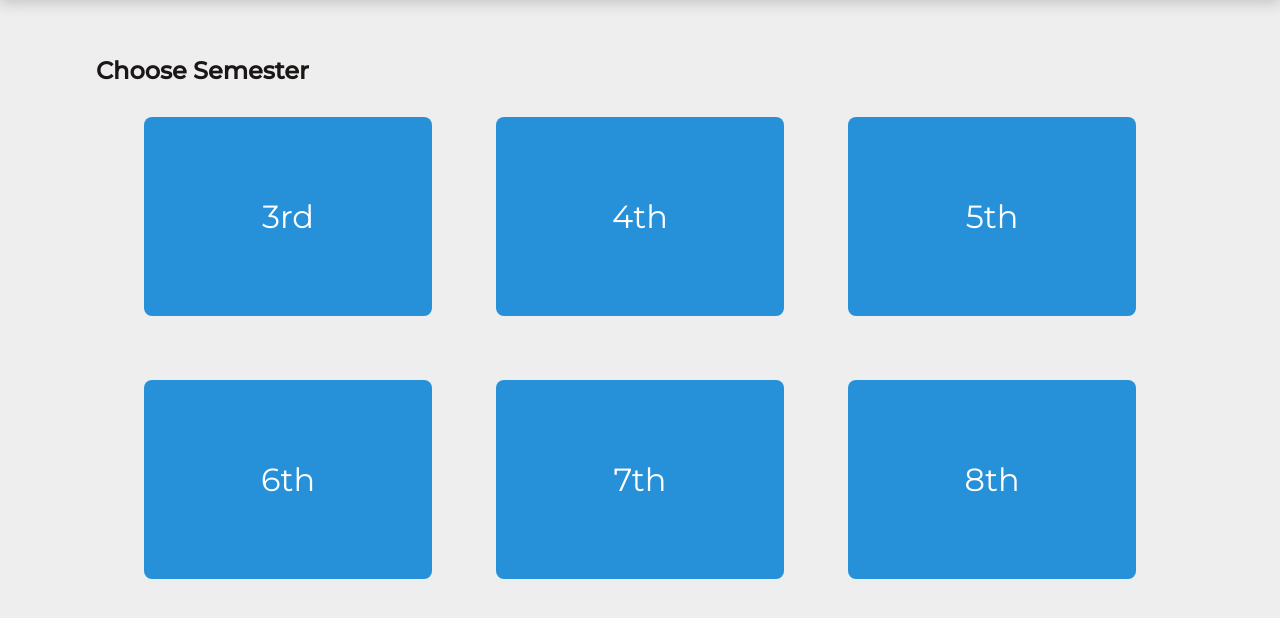
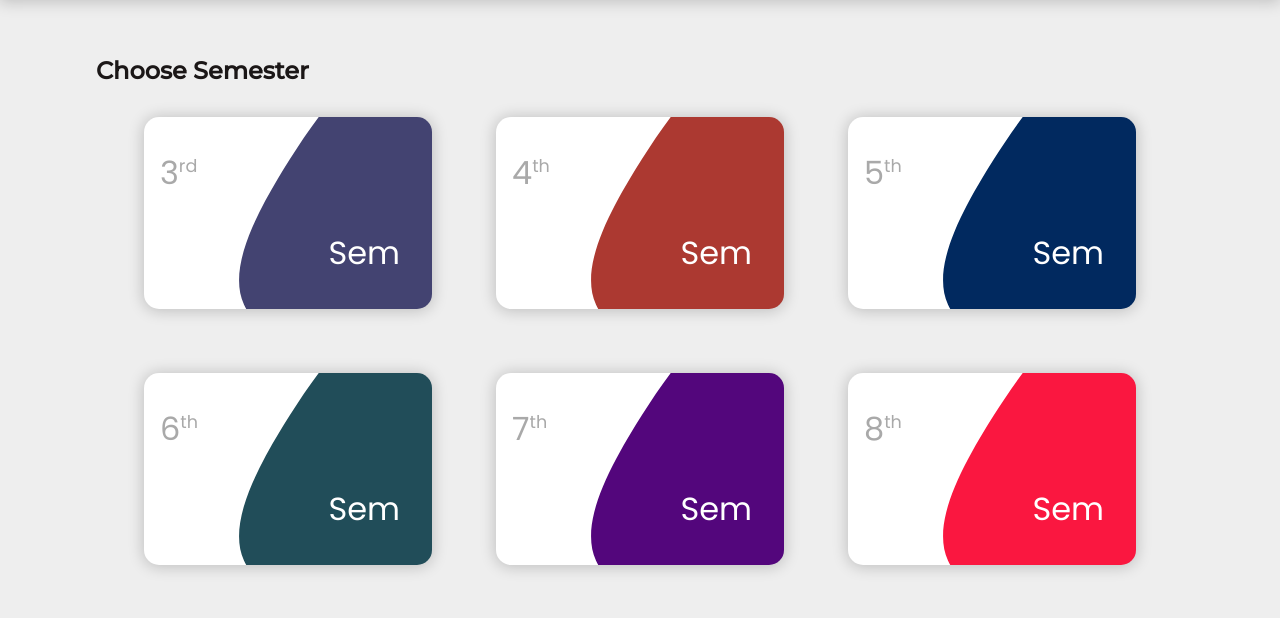
Before and after one commit to FARIS-MOHAMMED-SHARIFF/vtunotes4u, a PHP site: page /semesters.php in a window 1280 px wide. Shown: the part 76-694 px from the top of the page. Run offline with PHP 8.4, Linux system fonts and the light colour scheme; a user stored in the database is signed in.

Commit message:
Redesigned Semester and Content pages

```diff
--- a/index.css
+++ b/index.css
@@ -1,4 +1,5 @@
 @import url('https://fonts.googleapis.com/css2?family=Montserrat:wght@300;400;500&display=swap');
+@import url('https://fonts.googleapis.com/css2?family=Poppins:ital,wght@0,400;1,600&display=swap');
 
 * {
     margin: 0;
@@ -43,7 +44,7 @@ a:visited {
 }
 
 .hero {
-    width:100%;
+    width: 100%;
     margin: 3rem 0;
     display: flex;
     justify-content: space-between;
@@ -136,51 +137,151 @@ button:hover {
 }
 
 .semester-item {
+    font-family: 'Poppins', sans-serif;
     text-align: center;
     margin: 2rem;
     width: 18rem;
-    background-color: #2691d9;
-    border-radius: 8px;
+    background-color: white;
+    border-radius: 15px;
     color: white;
-    font-size: 2rem;
+    font-size: 3rem;
+    box-shadow: 0 1px 15px 1px rgba(0, 0, 0, 0.2);
+    z-index: 10;
 }
+
+.semester > li:nth-child(1) {
+    background-image: url('images/blob1.svg');
+    background-position: 15% 50%;
+    background-repeat: no-repeat;
+    background-size: 200%;
+    z-index: 5;
+}
+
+.semester > li:nth-child(2) {
+    background-image: url('images/blob2.svg');
+    background-position: 15% 50%;
+    background-repeat: no-repeat;
+    background-size: 200%;
+    z-index: 5;
+}
+.semester > li:nth-child(3) {
+    background-image: url('images/blob3.svg');
+    background-position: 15% 50%;
+    background-repeat: no-repeat;
+    background-size: 200%;
+    z-index: 5;
+}
+.semester > li:nth-child(4) {
+    background-image: url('images/blob4.svg');
+    background-position: 15% 50%;
+    background-repeat: no-repeat;
+    background-size: 200%;
+    z-index: 5;
+}
+.semester > li:nth-child(5) {
+    background-image: url('images/blob5.svg');
+    background-position: 15% 50%;
+    background-repeat: no-repeat;
+    background-size: 200%;
+    z-index: 5;
+}
+.semester > li:nth-child(6) {
+    background-image: url('images/blob6.svg');
+    background-position: 15% 50%;
+    background-repeat: no-repeat;
+    background-size: 200%;
+    z-index: 5;
+}
+
 .semester-item > a {
     display: block;
-    padding: 5rem;
+    padding: 0 1rem;
 }
-.container1{
+.semester-item > a > div {
+    text-align: end;
+    padding: 0rem 2.5rem 0rem 0;
+}
+.semester-item > a > div:first-child {
+    color: darkgray;
+    text-align: start;
+    font-size: 2rem;
+    padding: 2rem 0 2rem 0;
+}
+.semester-item > a > div:last-child {
+    text-align: end;
+    font-size: 2rem;
+    padding: 0rem 1rem 2rem 0;
+}
+.semester-item > a > div > span {
+    font-size: 1.1rem;
+    display: inline-block;
+    vertical-align: super;
+}
+.container1 {
     padding: 1.5rem 4rem;
-    }
-.content1{
+}
+.content1 {
+    font-family: 'Poppins', sans-serif;
     padding: 2rem;
     display: flex;
-    flex-direction:column;
+    flex-direction: column;
     justify-content: center;
     align-items: center;
 }
 
 .accordion {
-    background-color: #2691d9;
-    color: #eee;
+    display: flex;
+    justify-content: space-between;
+    background-color: white;
+    color: black;
     cursor: pointer;
     padding: 18px;
     width: 50%;
-    border: none;
     text-align: left;
     outline: none;
-    font-size: 15px;
+    font-size: 1rem;
     transition: 100ms;
-    margin: 2px 1rem;
+    margin: 4px 1rem;
+    border-left: 0.8rem solid;
+    border-color: black;
+    box-shadow: 0 1px 15px 1px rgba(0, 0, 0, 0.2);
+    transition: all 100ms ease-in-out;
+}
+button.accordion:nth-of-type(1) {
+    border-left: 0.8rem solid;
+    border-color: #434371;
+}
+button.accordion:nth-of-type(2) {
+    border-left: 0.8rem solid;
+    border-color: #ac3931;
+}
+button.accordion:nth-of-type(3) {
+    border-left: 0.8rem solid;
+    border-color: #01295f;
+}
+button.accordion:nth-of-type(4) {
+    border-left: 0.8rem solid;
+    border-color: #214d59;
+}
+button.accordion:nth-of-type(5) {
+    border-left: 0.8rem solid;
+    border-color: #53067c;
+}
+button.accordion:nth-of-type(6) {
+    border-left: 0.8rem solid;
+    border-color: #fa1740;
 }
 
 .active,
 .accordion:hover {
-    background-color: #2f5e7a;
+    opacity: 1;
+    background-color: #313131;
+    color: white;
 }
 
 .links {
     justify-content: space-around;
-    margin: 0 1rem;
+    margin: -5px 1rem 5px;
     padding: 1rem 1.5rem;
     display: none;
     width: 50%;
@@ -189,10 +290,24 @@ button:hover {
 }
 .links > a {
     margin: 5px;
-    display: block;
     color: #2691d9;
     display: flex;
     flex-direction: column;
     justify-content: center;
     align-items: center;
 }
+.arrow {
+    width: 0px;
+    height: 0px;
+    border-top: 8px solid transparent;
+    border-bottom: 8px solid transparent;
+    border-left: 8px solid black;
+    transition: all 100ms ease-in-out;
+}
+.accordion:hover > .arrow {
+    border-left: 8px solid white;
+}
+.accordion.active > .arrow {
+    border-left: 8px solid white;
+    transform: rotate(90deg);
+}
--- a/semesters.php
+++ b/semesters.php
@@ -38,22 +38,40 @@ if (!isset($_SESSION["favsport"])) {
             <h2>Choose Semester</h2>
             <ul class="semester flex">
                 <li class="semester-item">
-                    <a href="content.php?sem=3">3rd</a>
+                    <a href="content.php?sem=3">
+                        <div>3<span>rd</span></div>
+                        <div>Sem</div>
+                    </a>
                 </li>
                 <li class="semester-item">
-                    <a href="content.php?sem=4">4th</a>
+                    <a href="content.php?sem=4">
+                        <div>4<span>th</span></div>
+                        <div>Sem</div>
+                    </a>
                 </li>
                 <li class="semester-item">
-                    <a href="content.php?sem=5">5th</a>
+                    <a href="content.php?sem=5">
+                        <div>5<span>th</span></div>
+                        <div>Sem</div>
+                    </a>
                 </li>
                 <li class="semester-item">
-                    <a href="content.php?sem=6">6th</a>
+                    <a href="content.php?sem=6">
+                        <div>6<span>th</span></div>
+                        <div>Sem</div>
+                    </a>
                 </li>
                 <li class="semester-item">
-                    <a href="content.php?sem=7">7th</a>
+                    <a href="content.php?sem=7">
+                        <div>7<span>th</span></div>
+                        <div>Sem</div>
+                    </a>
                 </li>
                 <li class="semester-item">
-                    <a href="content.php?sem=8">8th</a>
+                    <a href="content.php?sem=8">
+                        <div>8<span>th</span></div>
+                        <div>Sem</div>
+                    </a>
                 </li>
             </ul>
         </div>
@@ -67,6 +85,10 @@ if (!isset($_SESSION["favsport"])) {
         const links = document.querySelectorAll('.semester-item > a')
         for (let i = 0; i < links.length; i++) {
             links[i].href += `&branch=${branch}`
+
+            const branchEle = document.createElement('div')
+            branchEle.innerText = branch.toUpperCase()
+            links[i].insertBefore(branchEle , links[i].children[0])
         }
     </script>
 </body>
```
Also changed, not shown: content.php (+1 -6 lines), images/blob1.svg (added), images/blob2.svg (added), images/blob3.svg (added), images/blob4.svg (added), images/blob5.svg (added), images/blob6.svg (added).
